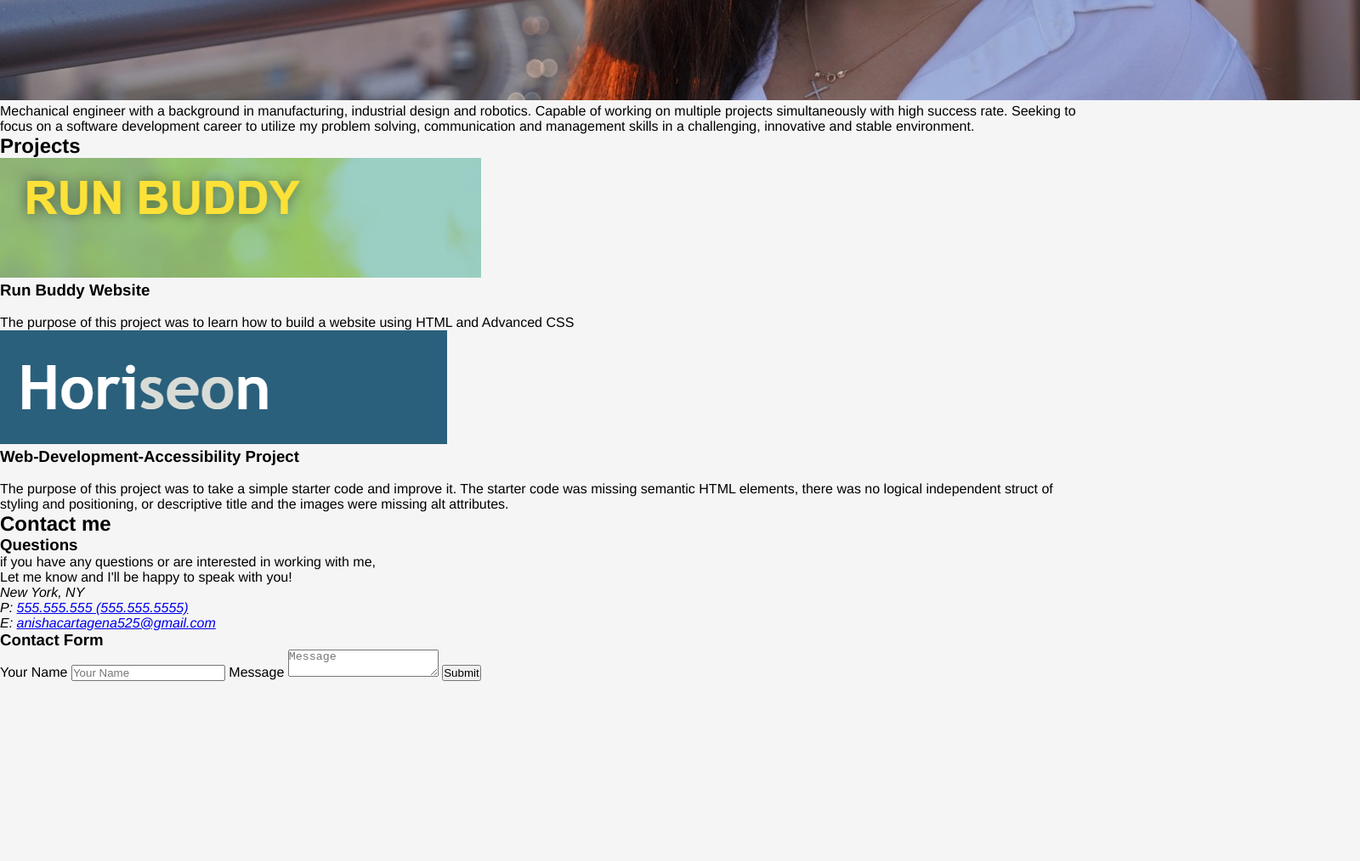
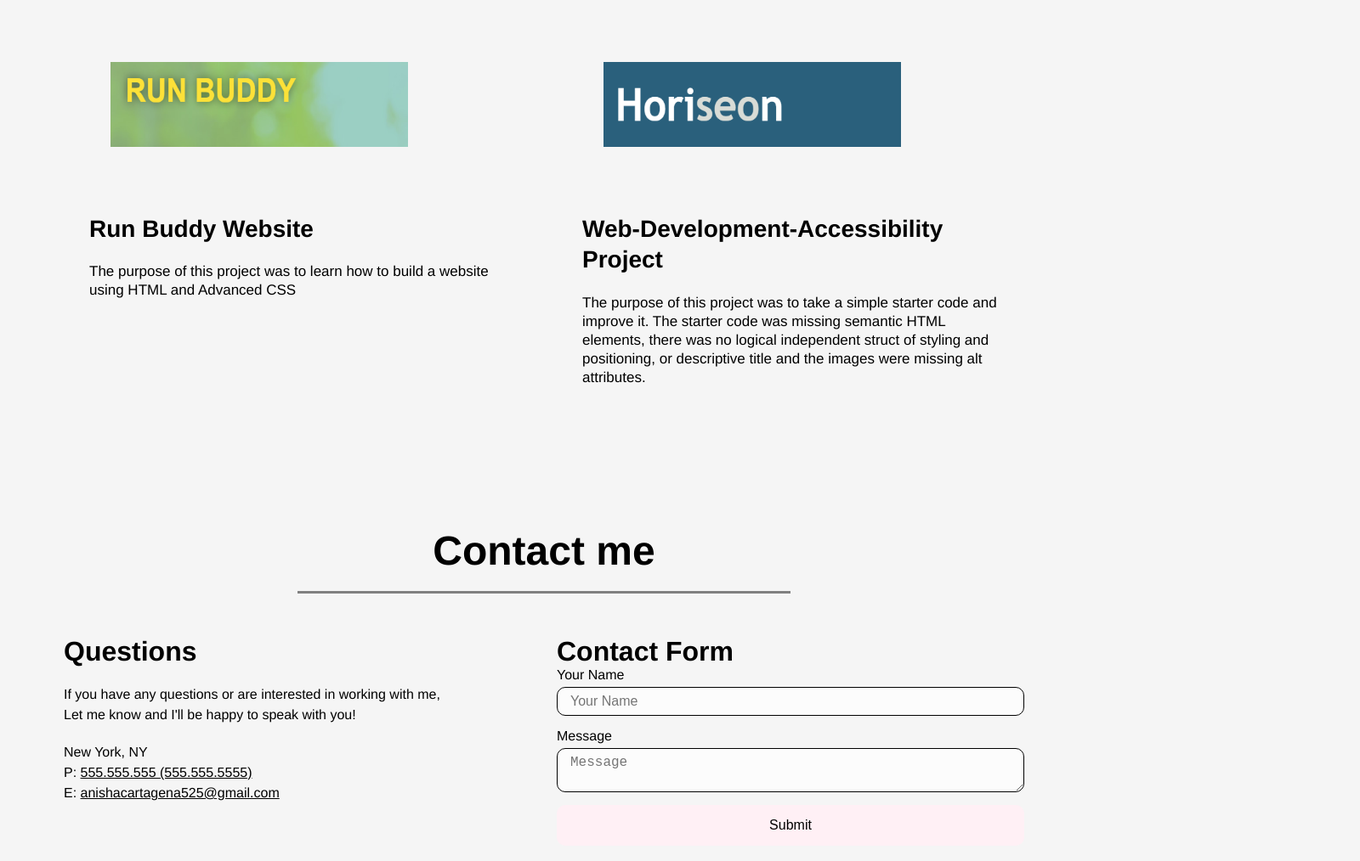
Before and after one commit to Anisha-C/Coding-Portfolio, a plain HTML site: page index.html in a window 1280 px wide. Shown: the part 892-1906 px from the top of the page at 85% size, 1600 px wide, since content can reach past the window. Before the commit the page ends 1694 px from the top, so only its background shows below. Drawn offline with Linux system fonts and the light colour scheme.

Commit message:
Css styles implemented

```diff
--- a/assets/css/style.css
+++ b/assets/css/style.css
@@ -71,3 +71,169 @@
     border-radius: 15px;
     text-shadow: none;
   }
+
+  section {
+    padding: 60px;
+  }
+
+  /* SECTION TITLE STYLES START */
+  .section-title {
+    font-size: 48px;
+    border-bottom: 3px solid;
+    color: var(--secondary-color);
+    padding-bottom: 20px;
+    text-align: center;
+    margin: 0 auto 35px auto;
+    width: 50%;
+  }
+
+  .primary-border {
+    border-color: var(--primary-color);
+  }
+
+  .secondary-border {
+    border-color: var(--tertiary-color);
+  }
+  /* SECTION TITLE STYLES END */
+
+  /* About me START */
+
+  .intro p {
+    line-height: 1.7;
+    color: var(--secondary-color);
+    width: 80%;
+    margin: 0 auto;
+    font-size: 20px;
+    text-align: center;
+  }
+
+  .intro img {
+  width: 50%;
+  margin: 0 auto;
+  }
+
+  /* PROJECT START */
+  .websites {
+    width: 100%;
+    margin: 0 auto;
+    display: flex;
+    flex-wrap: wrap;
+    justify-content: space-around;
+  }
+
+  .project {
+    margin: 20px;
+    flex: 1;
+    background-color: whitesmoke;
+    color: var(--secondary-color);
+  }
+
+  .project img {
+    padding: 50px;
+    color: var(--primary-color);
+    transition: transform .2s;
+    width: 450px;
+    height: 200px;
+    margin: 0 auto;
+  }
+
+  .project img:hover {
+    transform: scale(1.5);
+  }
+
+  .project-bio {
+    padding: 25px;
+    line-height: 1.3;
+  }
+
+  .project-bio h3 {
+    font-size: 28px;
+  }
+
+  .project-bio h4 {
+    font-weight: lighter;
+    font-size: 22px;
+    margin-bottom: 15px;
+  }
+
+  .project-bio p {
+    font-size: 17px;
+  }
+  /* PROJECT STYLES END */
+
+  /* CONTACT STYLES START */
+
+  .contact {
+    background: var(--secondary-color);
+  }
+
+  .contact h2 {
+    color: var(--primary-color);
+  }
+
+  .contact-info {
+    display: flex;
+    justify-content: space-between;
+    flex-wrap: wrap;
+  }
+
+  .contact-info > * {
+    flex: 1;
+    margin: 15px;
+  }
+
+
+  .contact-info div {
+    color: black;
+  }
+
+  .contact-info h3 {
+    color: var(--secondary-color);
+    font-size: 32px;
+  }
+
+  .contact-info p, .contact-info address {
+    margin: 20px 0;
+    line-height: 1.5;
+    font-size: 16px;
+    font-style: normal;
+  }
+
+  .contact-form input, .contact-form textarea {
+    border: 1px solid var(--secondary-color);
+    display: block;
+    padding: 7px 15px;
+    font-size: 16px;
+    color: var(--secondary-color);
+    width: 100%;
+    margin-bottom: 15px;
+    margin-top: 5px;
+    border-radius: 10px;
+    background-color: rgba(255,255,255, 0.75);
+  }
+
+  .contact-form input:focus, .contact-form textarea:focus {
+    background-color: rgba(255,255,255, 1);
+    outline: none;
+  }
+
+  .contact-form button {
+    width: 100%;
+    border: none;
+    background: var(--primary-color);
+    color: var(--secondary-color);
+    text-align: center;
+    padding: 15px 0;
+    font-size: 16px;
+    border-radius: 10px;
+  }
+
+  .contact-form button:hover {
+    color: var(--primary-color);
+    background: var(--tertiary-color);
+  }
+
+  .contact-info a {
+    color: var(--secondary-color);
+  }
+  /* END CONTACT STYLES */
--- a/index.html
+++ b/index.html
@@ -90,7 +90,7 @@
             <div>
                 <h3>Questions</h3>
                 <p>
-                  if you have any questions or are interested in working with me,
+                  If you have any questions or are interested in working with me,
                   <br/>
                   Let me know and I'll be happy to speak with you!
                 </p>
```
